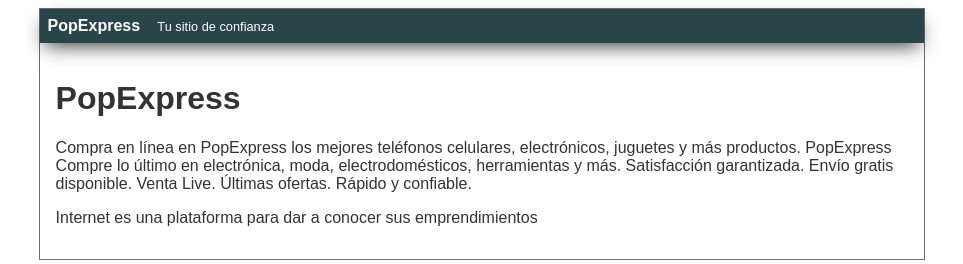
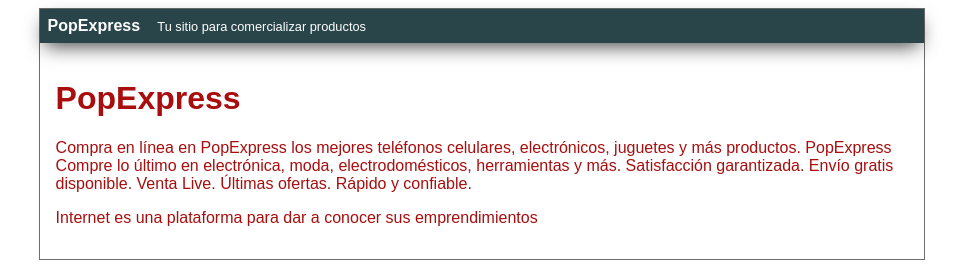
Before and after one commit to mjbjavier/PopExpress, a plain HTML site: page index.html in a window 1280 px wide. Shown: the whole page, without its empty margins (158-1121 px from the left). Drawn offline with Linux system fonts and the light colour scheme.

Commit message:
modifique la cabecera y el color del texto

```diff
--- a/index.html
+++ b/index.html
@@ -11,7 +11,7 @@
     <div id="container">
       <div id="cabecera" >
         PopExpress
-        <span id="tagline" >Tu sitio de confianza</span>
+        <span id="tagline" >Tu sitio para comercializar productos</span>
       </div>
       <div  id="post">
         <h1>PopExpress</h1>
--- a/style/style.css
+++ b/style/style.css
@@ -1,5 +1,5 @@
 body {
-    color: #333;
+    color: rgb(168, 14, 14);
     text-align: left;
     font-family: Arial, Helvetica, sans-serif ;
 }
```
